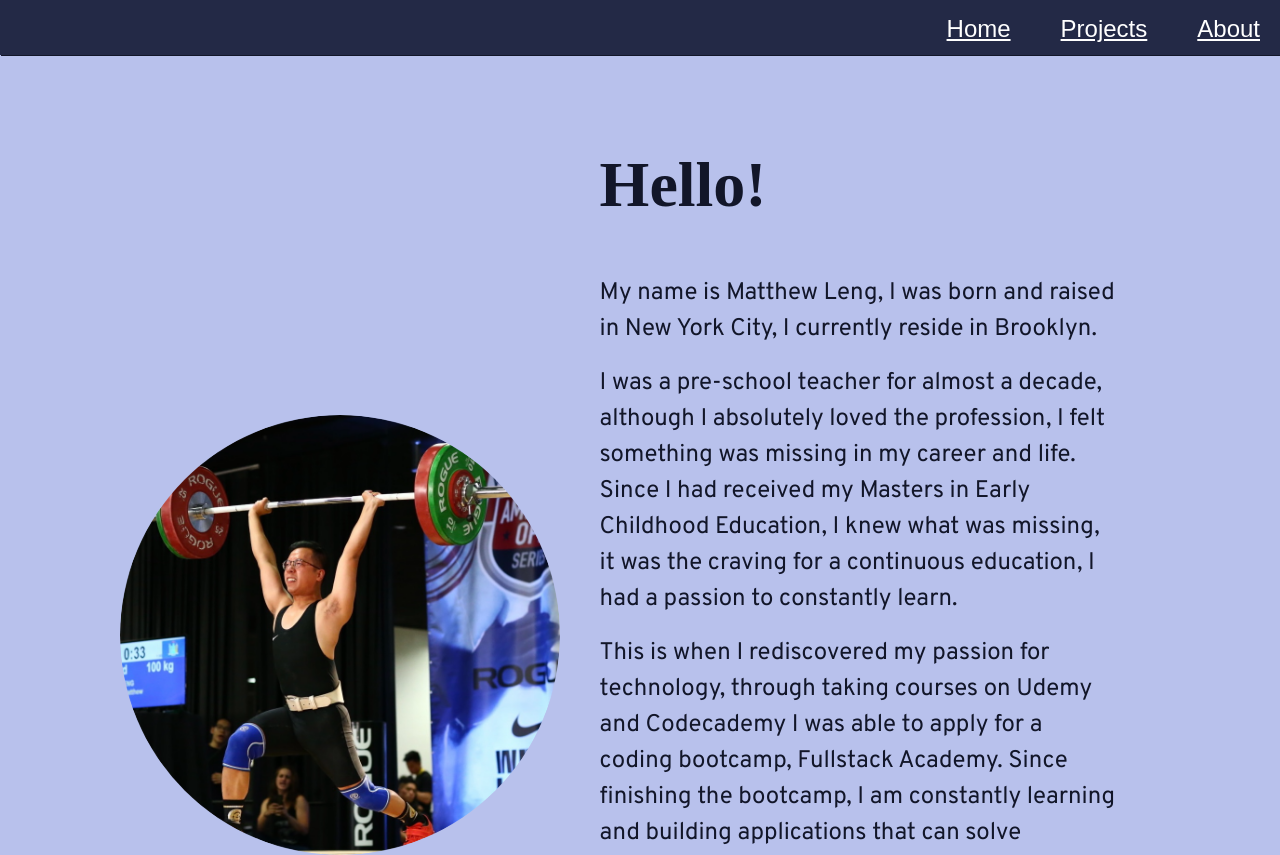
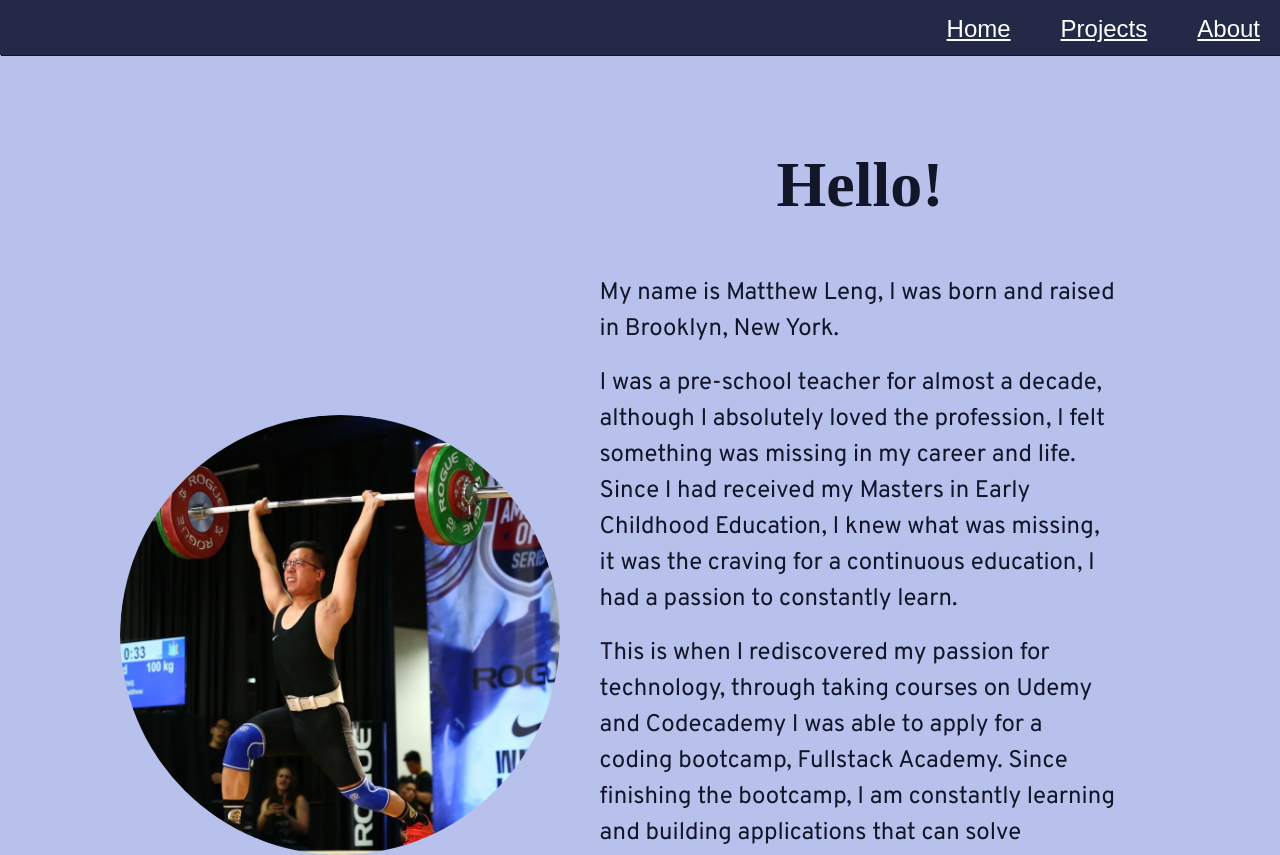
Before and after one commit to Mleng89/portfolio, a Next.js app: page /about in a window 1280 px wide. Shown: the top 855 px of the page. Built offline with nearby package versions, Linux system fonts and the light colour scheme; a web font is replaced by a local one.

Commit message:
Edit: Fixed about me section

```diff
--- a/pages/about.js
+++ b/pages/about.js
@@ -17,8 +17,8 @@ export default function about() {
             <div className="about_context card">
               <h2>Hello!</h2>
               <p>
-                My name is Matthew Leng, I was born and raised in New York City,
-                I currently reside in Brooklyn.
+                My name is Matthew Leng, I was born and raised in Brooklyn, New
+                York.
               </p>
               <br />
               <p>
@@ -72,6 +72,7 @@ export default function about() {
         h2 {
           font-size: 4em;
           font-family: 'Chivo';
+          text-align: center;
         }
 
         .me_image {
```
